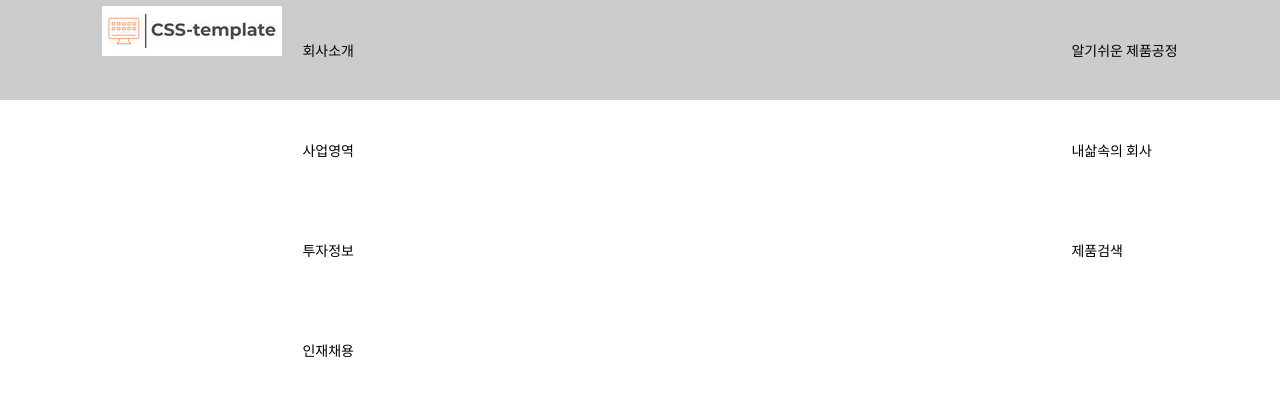
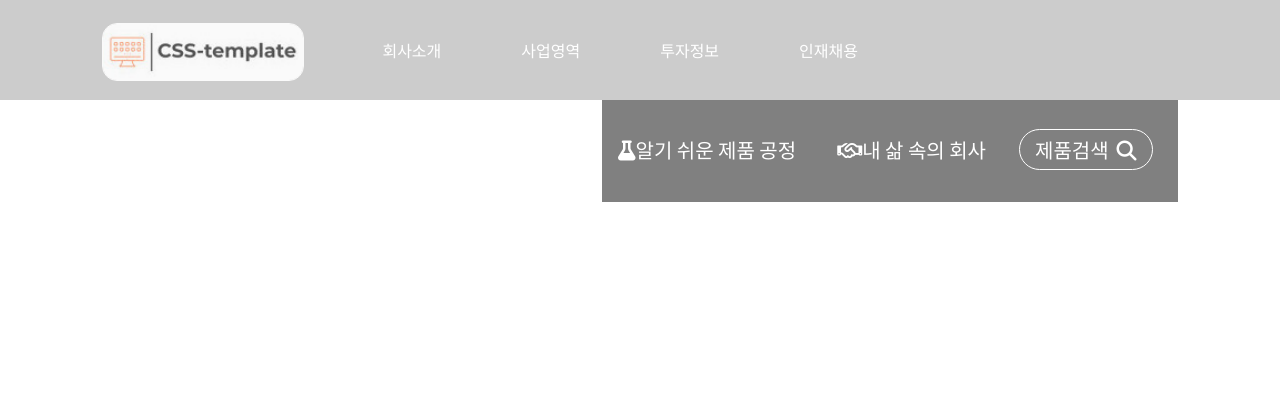
Before and after one commit to si-cpu/Css_template_company2409, a plain HTML site: page index.html in a window 1280 px wide. Drawn offline with nearby package versions, Linux system fonts and the light colour scheme.

Commit message:
헤더 완료

```diff
--- a/index.html
+++ b/index.html
@@ -5,12 +5,14 @@
     <meta name="viewport" content="width=device-width, initial-scale=1.0" />
     <title>Document</title>
     <link rel="stylesheet" href="main.css" />
+      <!-- font awesome download js code -->
+   <script src="https://kit.fontawesome.com/861e945404.js" crossorigin="anonymous"></script>
   </head>
   <body>
     <div class="wrap">
       <!-- header -->
       <header>
-        <div class="inner-header">
+        <div class="inner-header clearfix">
           <h1 class="logo">
             <a href="#">
               <img src="./asset/img/logo.jpg" alt="메인 로고 이미지" />
@@ -26,9 +28,9 @@
           </nav>
           <nav class="tnb">
             <ul>
-              <li><a href="#">알기쉬운 제품공정</a></li>
-              <li><a href="#">내삶속의 회사</a></li>
-              <li><a href="#">제품검색</a></li>
+              <li><a href="#"><i class="fa-solid fa-flask"></i>알기 쉬운 제품 공정</a></li>
+              <li><a href="#"><i class="fa-regular fa-handshake"></i>내 삶 속의 회사</a></li>
+              <li><a href="#"></i>제품검색<i class="fa-solid fa-magnifying-glass"></i></a></li>
             </ul>
           </nav>
         </div>
--- a/main.css
+++ b/main.css
@@ -1,4 +1,4 @@
-/*  구글 웹폰트 로딩  */
+/* reset css 및 구글 웹폰트 로딩  */
 @import url('https://cdn.jsdelivr.net/npm/reset-css@5.0.1/reset.min.css');
 @import url('https://fonts.googleapis.com/css2?family=Exo+2:ital,wght@0,300;0,400;0,500;0,600;0,700;1,300;1,400;1,500;1,600;1,700&family=Noto+Sans+KR:wght@300;400;500;700&display=swap');
 
@@ -29,9 +29,7 @@ body {
 }
 
 
-
 /* header style */
-
 header {
     background: rgba(0, 0, 0, 0.2);
     width: 100%;
@@ -42,19 +40,78 @@ header {
     top: 0;
     z-index: 9999;
 }
-header .inner-header{
+
+header .inner-header {
     width: 84%;
     margin: 0 auto;
 }
 
-header .inner-header .logo{
+header .inner-header .logo {
     float: left;
     width: 200px;
+}
 
+header .inner-header .logo img {
+    width: 100%;
+    vertical-align: middle;
+
+    border: 1px solid #fff;
+    border-radius: 15px;
+    opacity: 0.9;
 }
-header .inner-header .gnb{
+
+/* 모든 nav에 대한 li 가로 배치 */
+header .inner-header nav li {
     float: left;
 }
-header .inner-header .tnb{
+
+header .inner-header nav li a {
+    font-size: 16px;
+    color: #fff;
+}
+
+
+header .inner-header .gnb {
+    float: left;
+    margin-left: 80px;
+}
+
+header .inner-header .gnb li {
+    margin-right: 80px;
+}
+
+header .inner-header .gnb li a {
+    display: block;
+}
+
+header .inner-header .gnb li a:hover {
+    color: #ff8342;
+}
+
+header .inner-header .tnb {
+    background: gray;
     float: right;
 }
+
+header .inner-header .tnb li {
+    margin-right: 25px;
+}
+header .inner-header .tnb li:first-child i,
+header .inner-header .tnb li:nth-child(2) i{
+    margin-left: 8px;
+    font-size: 20px;
+}
+header .inner-header .tnb li :last-child{
+    margin-left: 8px;
+    font-size: 20px;
+}
+header .inner-header .tnb li:last-child a {
+    border: 1px solid white;
+    border-radius: 30px;
+    padding: 5px 15px;
+}
+
+header .inner-header .tnb li:last-child a:hover{
+    background: white;
+    color: tomato;
+}
```
